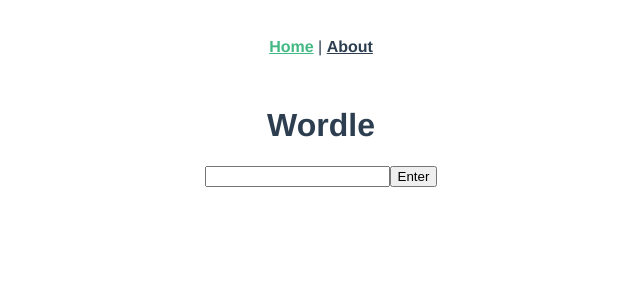
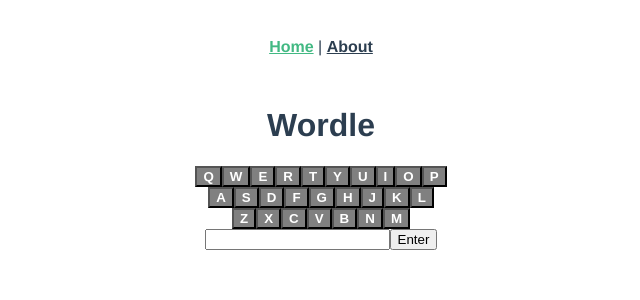
Before and after one commit to nospame/wordle-clone, a Vue app: page / in a window 1280 px wide. Shown: the top 300 px of the page, without its empty margins (319-959 px from the left). Built offline with nearby package versions, Linux system fonts and the light colour scheme.

Commit message:
remove comments and add functional keyboard with letter highlighting

```diff
--- a/src/views/HomeView.vue
+++ b/src/views/HomeView.vue
@@ -1,37 +1,20 @@
-<!--
-There is a correct word
-Allow user to enter a word
-Provide feedback as to whether that word is correct
-Guess must be five letters long
-
-Allow user to enter more guesses (up to six)
-Provide feedback as to whether each letter is correct
-
-Only allow guesses that are actually words (API call)
-
-Make each guess an object within an array, i.e.
-[ {letter: P, place: good},
-{letter: A, place: okay},
-{letter: R, place: okay},
-{letter: T, place: bad},
-{letter: Y, place: bad}   ]
-
-Loop through every letter to see if they are correct (this takes precedence)
-For each letter that is not correct, see if it exists but is in the wrong place
-
- -->
-
 <script>import axios from "axios";
 
 export default {
   data: function () {
     return {
       message: "Wordle",
-      correct: "ABCDE",
+      correct: "TORAH",
       currentGuess: '', // model for input box
       guesses: [],      // holds guesses as arrays of letter objects
       response: '',     // message shown to the user
-      count: 0
+      count: 0,
+      keyboardLetters: [
+        [{ char: 'Q', place: 'none' }, { char: 'W', place: 'none' }, { char: 'E', place: 'none' }, { char: 'R', place: 'none' }, { char: 'T', place: 'none' }, { char: 'Y', place: 'none' }, { char: 'U', place: 'none' }, { char: 'I', place: 'none' }, { char: 'O', place: 'none' }, { char: 'P', place: 'none' }],
+        [{ char: 'A', place: 'none' }, { char: 'S', place: 'none' }, { char: 'D', place: 'none' }, { char: 'F', place: 'none' }, { char: 'G', place: 'none' }, { char: 'H', place: 'none' }, { char: 'J', place: 'none' }, { char: 'K', place: 'none' }, { char: 'L', place: 'none' }],
+        [{ char: 'Z', place: 'none' }, { char: 'X', place: 'none' }, { char: 'C', place: 'none' }, { char: 'V', place: 'none' }, { char: 'B', place: 'none' }, { char: 'N', place: 'none' }, { char: 'M', place: 'none' },]
+      ]
+
     };
   },
   created: function () { },
@@ -57,9 +40,9 @@
             compareCorrect.includes(guess[i])
           ) {
             guessObjects[i].place = 'okay'
-            compareCorrect.splice(i, 1, ' ')
+            compareCorrect.splice(compareCorrect.indexOf(guess[i]), 1, ' ')
           } else if (!guessObjects[i].place) {
-            guessObjects[i].place = 'bad'
+            guessObjects[i].place = 'none'
           }
         }
         this.guesses.push(guessObjects);
@@ -67,6 +50,7 @@
         if (this.count >= 6) {
           this.response = `The word is ${this.correct}`;
         }
+        this.updateKeyboardLetters(guessObjects);
       }
     },
     validateGuess: function (guess) {
@@ -83,6 +67,24 @@
         //   })
       }
       return true;
+    },
+    addLetter: function (letter) {
+      this.currentGuess = this.currentGuess + letter
+    },
+    updateKeyboardLetters: function (guessObjects) {
+      guessObjects.forEach(guessObject => {
+        this.keyboardLetters.forEach(row => {
+          if (row.find(item => item.char === guessObject.char)) {
+            let thisKey = row.find(item => item.char === guessObject.char)
+            if (thisKey.place === 'none') {
+              thisKey.place = guessObject.place
+            } else if (thisKey.place === 'okay' && guessObject.place == 'good') {
+              thisKey.place = guessObject.place
+            }
+          }
+        })
+      }
+      )
     }
   }
 }
@@ -91,10 +93,17 @@
 <template>
   <div class="home">
     <h1>{{ message }}</h1>
-    <div v-for="guess in guesses" class="word-guess">
-      <span v-for="letter in guess" v-bind:class="`letter-${letter.place}`">&nbsp;{{ letter.char }}&nbsp;</span>
+    <div v-for="guess in guesses" class="letter">
+      <h2> <span v-for="letter in guess" v-bind:class="`letter-${letter.place}`">&nbsp;{{ letter.char }}&nbsp;</span>
+      </h2>
     </div>
     <p>{{ response }}</p>
+    <div v-for="line in keyboardLetters">
+      <button v-for="letter in line" v-bind:class="`letter letter-${letter.place}`"
+        v-on:click="addLetter(letter.char)">{{
+          letter.char
+        }}</button>
+    </div>
     <form v-on:submit.prevent>
       <input v-model="currentGuess" />
       <button v-on:click="checkGuess(currentGuess)" type="submit">Enter</button>
@@ -103,7 +112,7 @@
 </template>
 
 <style>
-.word-guess {
+.letter {
   color: white;
   font-weight: bold;
 }
@@ -116,7 +125,11 @@
   background: gold;
 }
 
-.letter-bad {
+.letter-none {
   background: gray;
 }
+
+h2 {
+  line-height: 0.75em;
+}
 </style>
```
